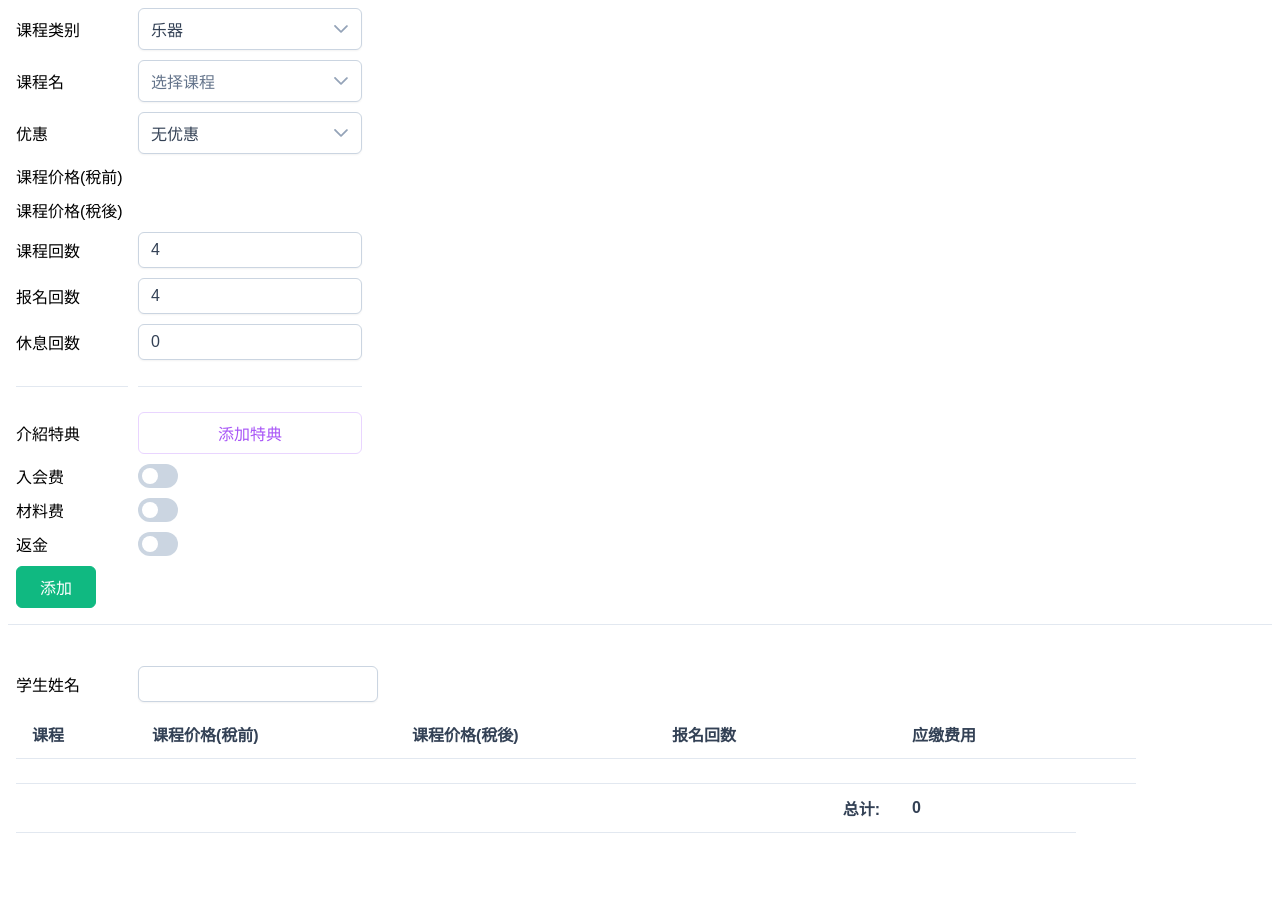
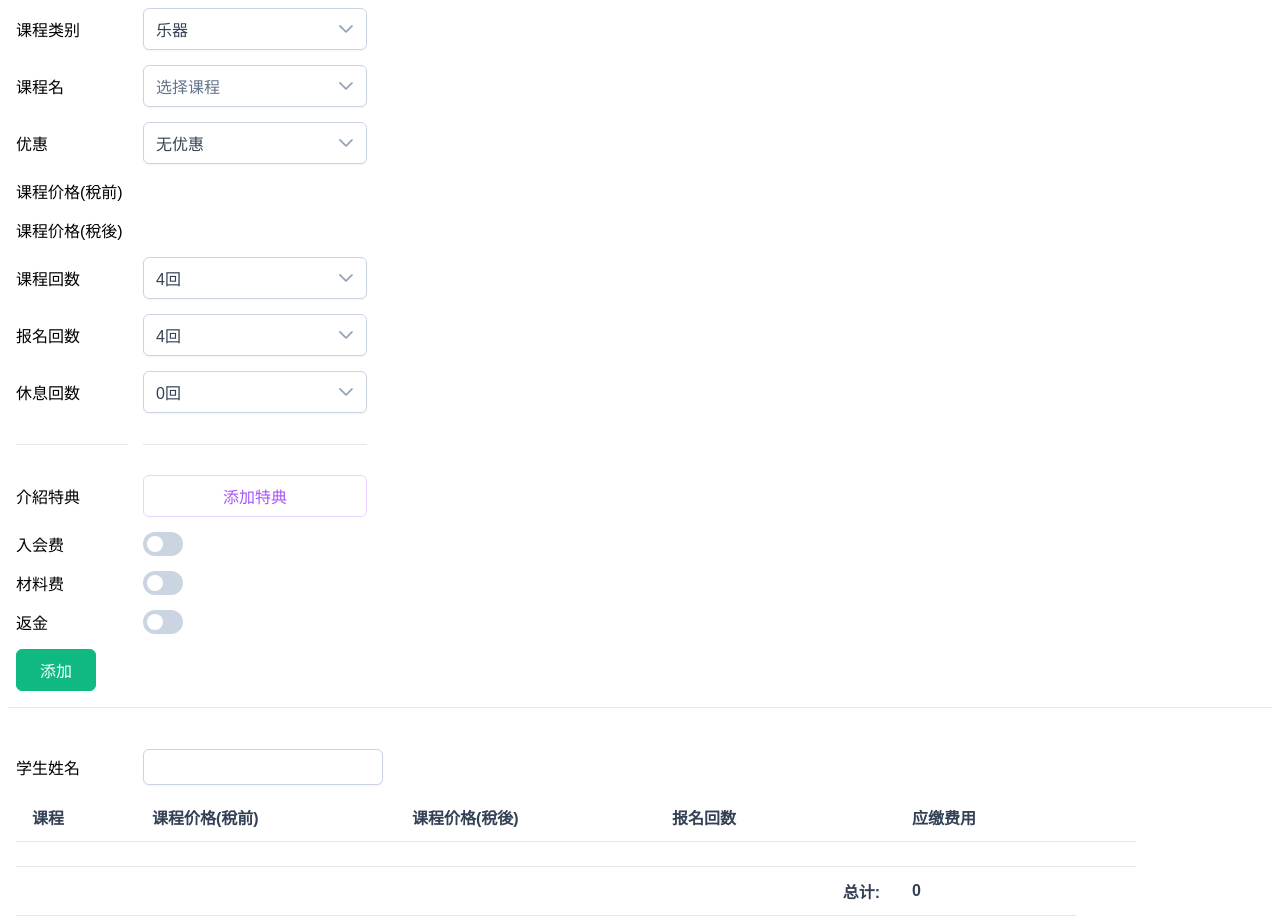
Before and after one commit to Alasher2023/vue3-school, a Vue app: page / in a window 1280 px wide. Before the commit the page ends 833 px from the top, so only its background shows below. Built offline with nearby package versions, Linux system fonts and the light colour scheme; a web font is replaced by a local one.

Commit message:
输入方式的变更

```diff
--- a/src/views/HomeView.vue
+++ b/src/views/HomeView.vue
@@ -149,12 +149,40 @@ watch(selectedFeesType, () => {
   selectedFees.value = {}
 })
 
+const wddTimesValues = ref([
+  { Text: '0回', Value: 0 },
+  { Text: '1回', Value: 1 },
+  { Text: '2回', Value: 2 },
+  { Text: '3回', Value: 3 },
+  { Text: '4回', Value: 4 },
+  { Text: '5回', Value: 5 },
+  { Text: '6回', Value: 6 },
+  { Text: '7回', Value: 7 },
+  { Text: '8回', Value: 8 },
+  { Text: '9回', Value: 9 },
+  { Text: '10回', Value: 10 },
+  { Text: '11回', Value: 11 },
+  { Text: '12回', Value: 12 },
+  { Text: '13回', Value: 13 },
+  { Text: '14回', Value: 14 },
+  { Text: '15回', Value: 15 },
+  { Text: '16回', Value: 16 },
+  { Text: '17回', Value: 17 },
+  { Text: '18回', Value: 18 },
+  { Text: '19回', Value: 19 },
+  { Text: '20回', Value: 20 },
+  { Text: '21回', Value: 21 },
+  { Text: '22回', Value: 22 },
+  { Text: '23回', Value: 23 },
+  { Text: '24回', Value: 24 }
+])
+
 const admissionFee = ref(false)
 const materialCosts = ref(false)
 const backFlg = ref(false)
-const normalTimes = ref('4')
-const enlistsTimes = ref('4')
-const restTimes = ref('0')
+const normalTimes = ref(4)
+const enlistsTimes = ref(4)
+const restTimes = ref(0)
 
 const totlePrice = computed(() => {
   let total = 0
@@ -168,8 +196,8 @@ const lessons = ref([])
 
 const addGrid = () => {
   let iPrice = Math.ceil(
-    ((((selectedFees.value.price * 11) / 10) * spOffers.value) / parseInt(normalTimes.value)) *
-      (parseInt(enlistsTimes.value) - parseInt(restTimes.value))
+    ((((selectedFees.value.price * 11) / 10) * spOffers.value) / normalTimes.value) *
+      (enlistsTimes.value - restTimes.value)
   )
 
   if (backFlg.value) iPrice = iPrice * -1
@@ -281,7 +309,7 @@ const addGridValue = (lesson) => {
       <label>课程价格(稅後)</label>
       <span>{{ selectedFees.price == null ? '' : (selectedFees.price * 11) / 10 }}</span>
 
-      <label> 课程回数 </label>
+      <!-- <label> 课程回数 </label>
       <InputText
         v-model="normalTimes"
         type="number"
@@ -303,7 +331,34 @@ const addGridValue = (lesson) => {
         pattern="[0-9]*"
         inputId="rest"
         inputmode="numeric"
-      ></InputText>
+      ></InputText> -->
+
+      <label>课程回数</label>
+      <Dropdown
+        id="wddnormalTimes"
+        v-model="normalTimes"
+        :options="wddTimesValues"
+        optionLabel="Text"
+        option-value="Value"
+      />
+
+      <label>报名回数</label>
+      <Dropdown
+        id="wddenlistsTimes"
+        v-model="enlistsTimes"
+        :options="wddTimesValues"
+        optionLabel="Text"
+        option-value="Value"
+      />
+
+      <label>休息回数</label>
+      <Dropdown
+        id="wddrestTimes"
+        v-model="restTimes"
+        :options="wddTimesValues"
+        optionLabel="Text"
+        option-value="Value"
+      />
 
       <Divider></Divider>
       <Divider></Divider>
@@ -376,7 +431,7 @@ main {
   margin: 0.5em 0.5em;
   display: grid;
   grid-template-columns: 7em 14em;
-  gap: 10px;
+  gap: 15px;
 }
 
 .searchArea .btn {
```
Also changed, not shown: 7 other files (tests, documents, lock files or other folders).
